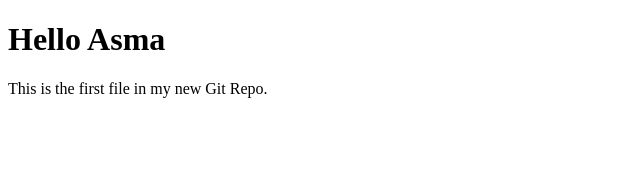
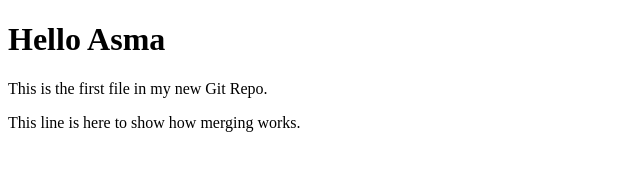
Before and after one commit to asmaben1122/hello-world, a plain HTML site: page index.html in a window 1280 px wide. Shown: the whole page, without its empty margins (0-640 px from the left). Drawn offline with Linux system fonts and the light colour scheme.

Commit message:
updated index.html with emergency fix

```diff
--- a/index.html
+++ b/index.html
@@ -7,6 +7,7 @@
 
 <h1>Hello Asma</h1>
 <p>This is the first file in my new Git Repo.</p>
+<p>This line is here to show how merging works.</p>
 
 </body>
 </html>
```
